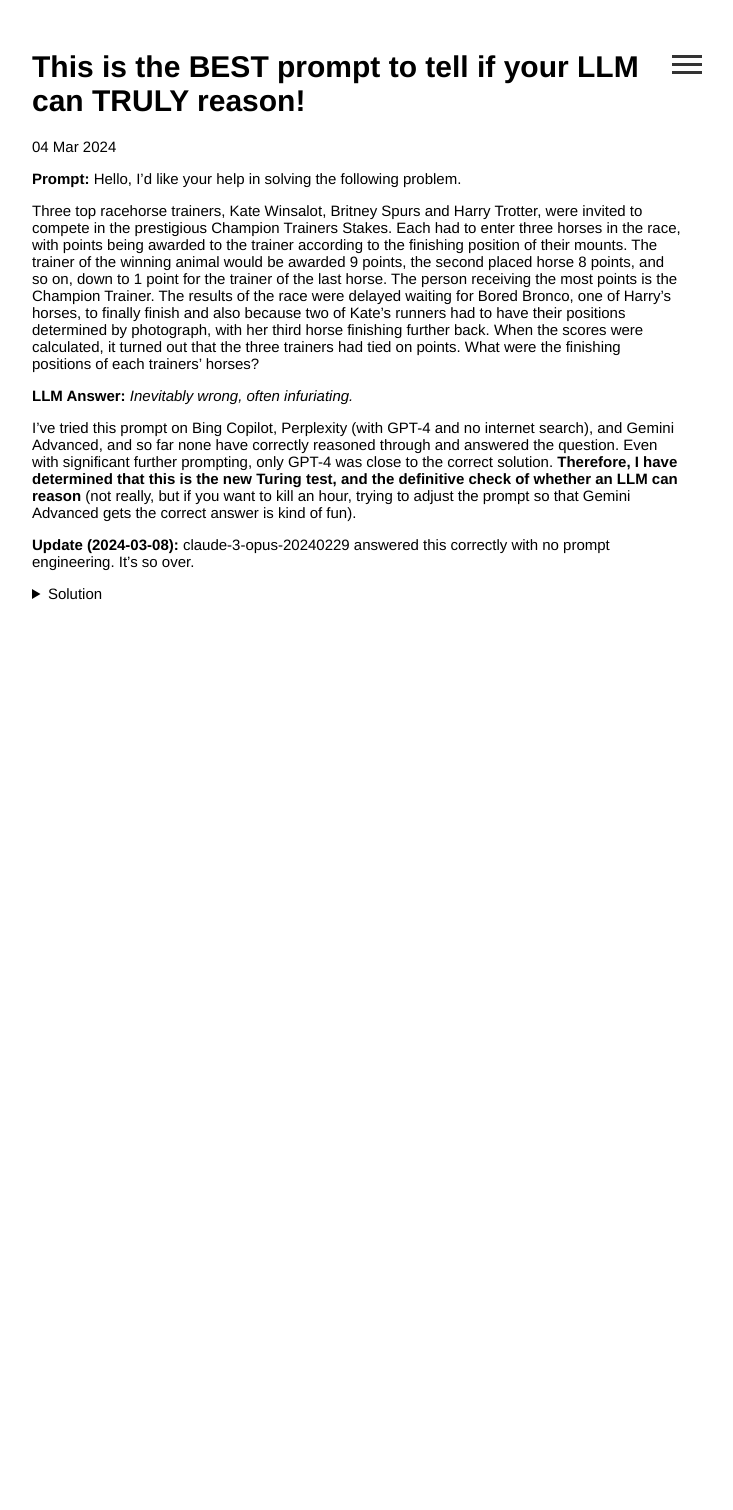
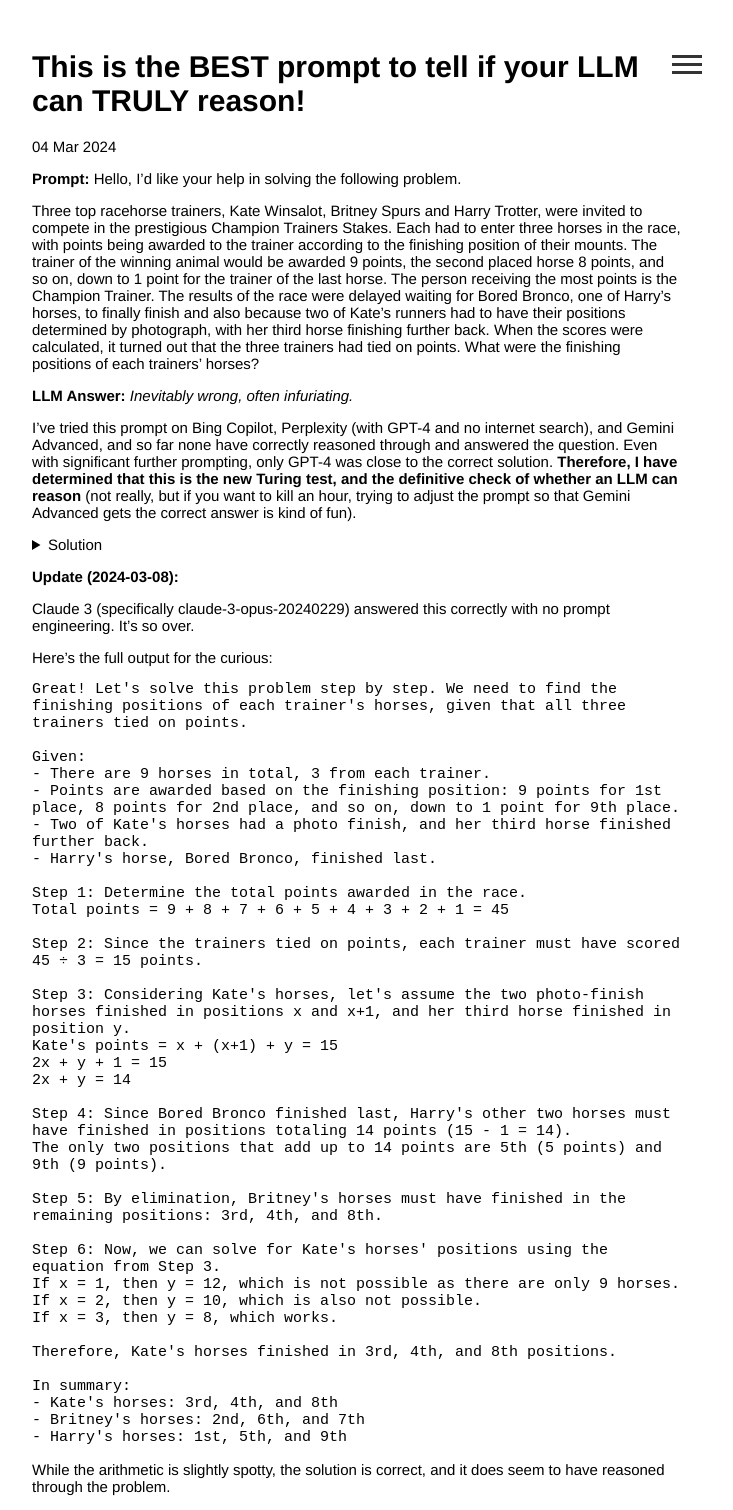
Before and after one commit to le-big-mac/le-big-mac.github.io, a Jekyll site: the page built from _posts/2024-03-04-this-is-the-best-prompt-to-tell-if-your-llm-can-truly-reason.md, in a window 1280 px wide. Shown: the whole page, without its empty margins (258-991 px from the left). Built offline with Jekyll 4.4.1, drawn with Linux system fonts in a browser that asks for light colours; before the commit the page ends 900 px from its top, so only the background shows below that.

Commit message:
add opus output

````diff
--- a/_posts/2024-03-04-this-is-the-best-prompt-to-tell-if-your-llm-can-truly-reason.md
+++ b/_posts/2024-03-04-this-is-the-best-prompt-to-tell-if-your-llm-can-truly-reason.md
@@ -19,9 +19,52 @@
 
 I’ve tried this prompt on Bing Copilot, Perplexity (with GPT-4 and no internet search), and Gemini Advanced, and so far none have correctly reasoned through and answered the question. Even with significant further prompting, only GPT-4 was close to the correct solution. **Therefore, I have determined that this is the new Turing test, and the definitive check of whether an LLM can reason** (not really, but if you want to kill an hour, trying to adjust the prompt so that Gemini Advanced gets the correct answer is kind of fun).
 
-**Update (2024-03-08):** claude-3-opus-20240229 answered this correctly with no prompt engineering. It's so over.
-
 <details>
   <summary>Solution</summary>
   H, B, K, K, H, B, B, K, H
 </details>
+
+**Update (2024-03-08):**
+
+Claude 3 (specifically claude-3-opus-20240229) answered this correctly with no prompt engineering. It's so over.
+
+Here's the full output for the curious:
+
+```
+Great! Let's solve this problem step by step. We need to find the finishing positions of each trainer's horses, given that all three trainers tied on points.
+
+Given:
+- There are 9 horses in total, 3 from each trainer.
+- Points are awarded based on the finishing position: 9 points for 1st place, 8 points for 2nd place, and so on, down to 1 point for 9th place.
+- Two of Kate's horses had a photo finish, and her third horse finished further back.
+- Harry's horse, Bored Bronco, finished last.
+
+Step 1: Determine the total points awarded in the race.
+Total points = 9 + 8 + 7 + 6 + 5 + 4 + 3 + 2 + 1 = 45
+
+Step 2: Since the trainers tied on points, each trainer must have scored 45 ÷ 3 = 15 points.
+
+Step 3: Considering Kate's horses, let's assume the two photo-finish horses finished in positions x and x+1, and her third horse finished in position y.
+Kate's points = x + (x+1) + y = 15
+2x + y + 1 = 15
+2x + y = 14
+
+Step 4: Since Bored Bronco finished last, Harry's other two horses must have finished in positions totaling 14 points (15 - 1 = 14).
+The only two positions that add up to 14 points are 5th (5 points) and 9th (9 points).
+
+Step 5: By elimination, Britney's horses must have finished in the remaining positions: 3rd, 4th, and 8th.
+
+Step 6: Now, we can solve for Kate's horses' positions using the equation from Step 3.
+If x = 1, then y = 12, which is not possible as there are only 9 horses.
+If x = 2, then y = 10, which is also not possible.
+If x = 3, then y = 8, which works.
+
+Therefore, Kate's horses finished in 3rd, 4th, and 8th positions.
+
+In summary:
+- Kate's horses: 3rd, 4th, and 8th
+- Britney's horses: 2nd, 6th, and 7th
+- Harry's horses: 1st, 5th, and 9th
+```
+
+While the arithmetic is slightly spotty, the solution is correct, and it does seem to have reasoned through the problem.
--- a/assets/styles.css
+++ b/assets/styles.css
@@ -244,3 +244,8 @@
 .post-title {
     padding-right: 50px; /* Adjust the value as needed */
   }
+
+  code, pre {
+    white-space: pre-wrap;       /* CSS for wrapping within code blocks */
+    word-break: break-word;      /* Break long words if necessary  */
+  }
````
